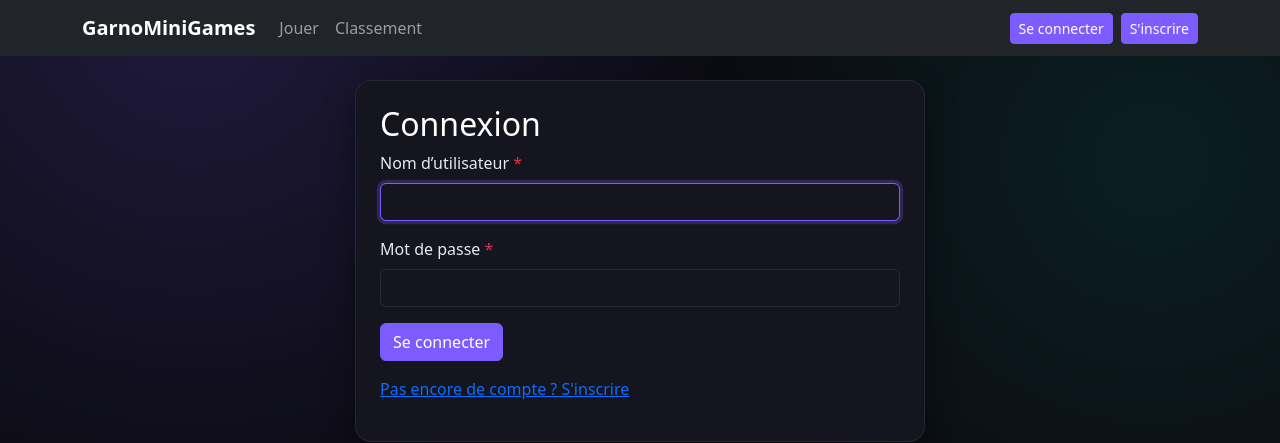
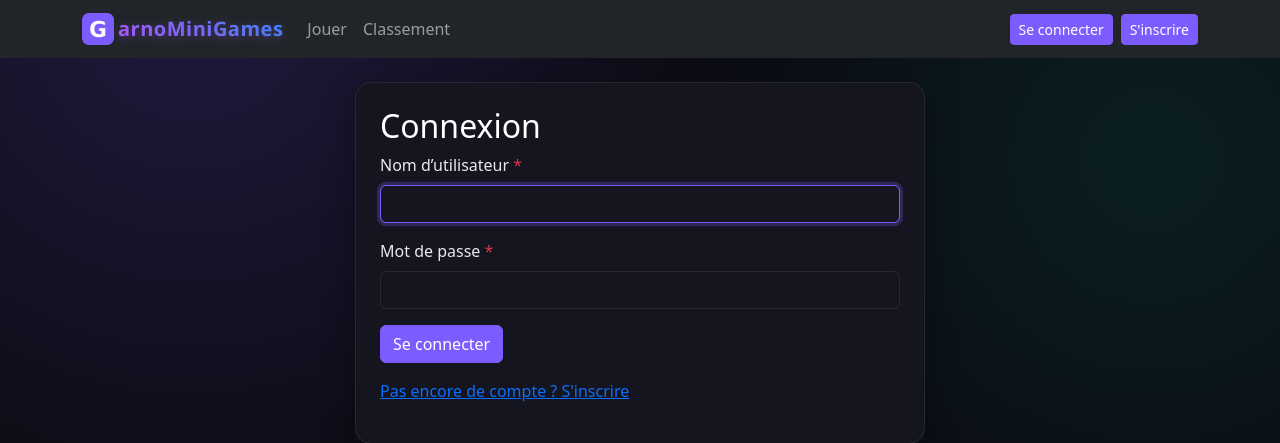
Before and after one commit to Brian-Belleau/Projet-Web, a Django app: page /accounts/connexion/?next=/accounts/profil/ in a window 1280 px wide. Shown: the top 443 px of the page. Run offline with Django 5.2, Linux system fonts and the light colour scheme.

Commit message:
REFACTOR - custom style pour le titre

```diff
--- a/GarnoMiniGames/static/css/style.css
+++ b/GarnoMiniGames/static/css/style.css
@@ -20,6 +20,15 @@
   --bs-card-cap-color: #ffffff;
 }
 
+.gaming-title {
+  background: linear-gradient(45deg, #a855f7, #3b82f6);
+  -webkit-background-clip: text;
+  background-clip: text;
+  -webkit-text-fill-color: transparent;
+  filter: drop-shadow(0 2px 4px rgba(168, 85, 247, 0.3));
+  font-family: "Segoe UI", Tahoma, Geneva, Verdana, sans-serif;
+  letter-spacing: 0.5px;
+}
 /* ---------- Base ---------- */
 header {
   padding: 2rem;
@@ -164,11 +173,11 @@ body {
 }
 
 .jeu-detail-image {
-    width: 100%;
-    max-width: 400px;
-    height: auto;
-    object-fit: cover;
-    border-radius: 8px;
+  width: 100%;
+  max-width: 400px;
+  height: auto;
+  object-fit: cover;
+  border-radius: 8px;
 }
 
 .bio-text {
--- a/GarnoMiniGames/templates/base.html
+++ b/GarnoMiniGames/templates/base.html
@@ -22,8 +22,10 @@
 		<div class="container">
 
 			<!-- Nom du site -->
-			<a class="navbar-brand fw-bold" href="{% url 'home' %}">
-				GarnoMiniGames
+			<a class="navbar-brand fw-bold d-flex align-items-center" href="{% url 'home' %}">
+				<img src="{% static 'favicon/favicon.ico' %}" alt="Logo" width="32" height="32"
+					class="d-inline-block align-middle me-1">
+				<span class="gaming-title">arnoMiniGames</span>
 			</a>
 
 			<!-- Bouton mobile -->
```
